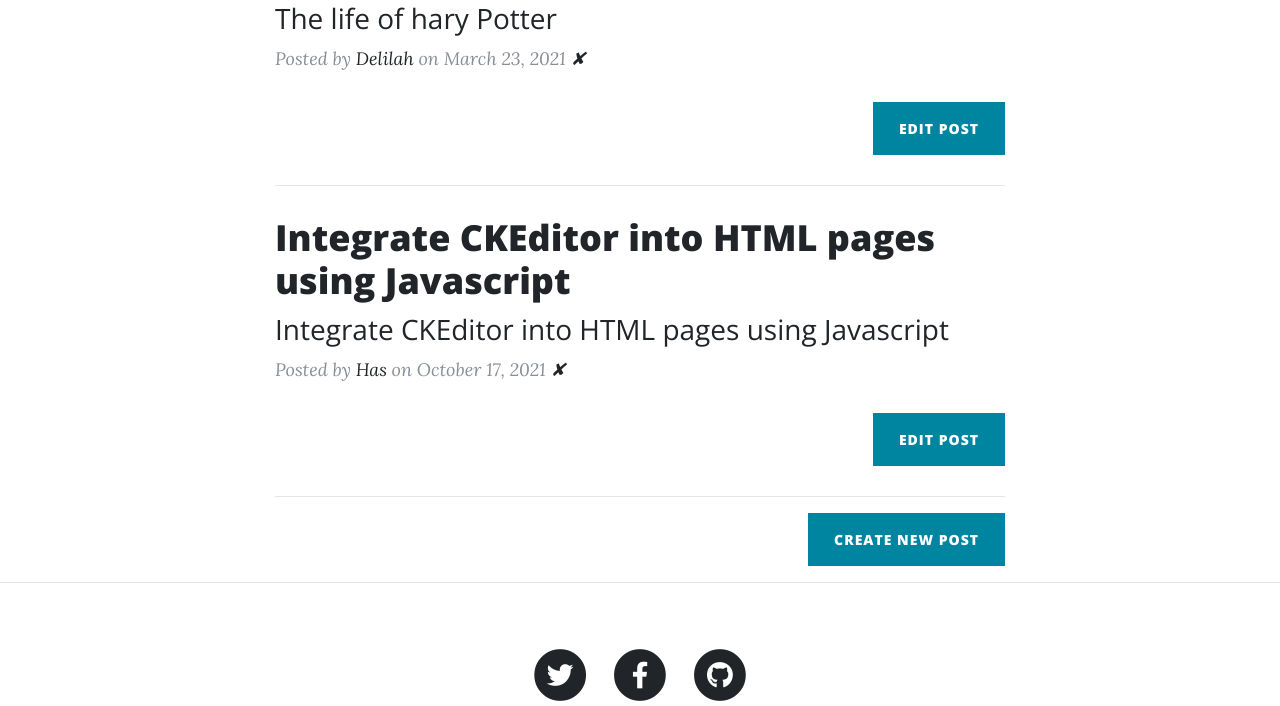
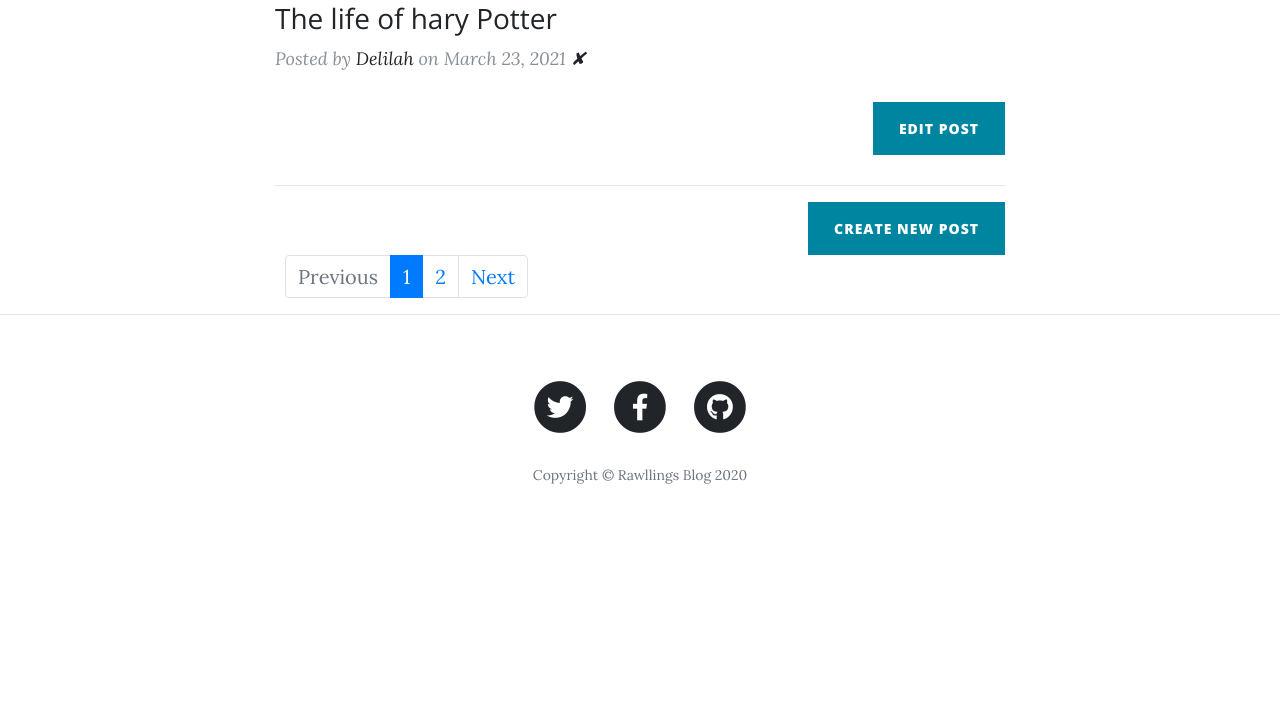
Before and after one commit to derawl/Rawllings-Blog, a Flask app: page / in a window 1280 px wide. Shown: the part 664-1370 px from the top of the page. After the commit the page ends 1148 px from the top, so only its background shows below. Run offline with Flask 2, Linux system fonts and the light colour scheme; a user stored in the database is signed in; data comes from the database, SQL or seed files in the repository; both versions use the stored data as it was after the commit; some libraries are stand-ins or nearby versions.

Commit message:
added pagination to first page

```diff
--- a/main.py
+++ b/main.py
@@ -1,4 +1,4 @@
-from flask import Flask, render_template, redirect, url_for, flash, abort
+from flask import Flask, render_template, request, redirect, url_for, flash, abort
 from flask_bootstrap import Bootstrap
 from flask_ckeditor import CKEditor
 from datetime import date
@@ -83,14 +83,22 @@ def load_user(user_id):
 
 
 
-@app.route('/')
-def get_all_posts():
+@app.route('/', methods=['GET'], defaults={"page": 1})
+@app.route('/<int:page>', methods=['GET'])
+def get_all_posts(page):
     Id = 0
     if current_user.is_authenticated:
         Id = current_user.id
     posts = BlogPost.query.all()
 
-    return render_template("index.html", all_posts=posts, id=Id, logged_in=current_user.is_authenticated)
+    if page:
+        page = int(page)
+    else:
+        page = 1
+
+    pages = BlogPost.query.paginate(page=page, per_page=1)
+
+    return render_template("index.html", all_posts=posts, pages=pages, id=Id, logged_in=current_user.is_authenticated)
 
 
 @app.route('/register', methods=['GET', 'POST'])
@@ -225,4 +233,4 @@ def delete_post(post_id):
 
 
 if __name__ == "__main__":
-    app.run(host='0.0.0.0', port=5000, debug=True)
+    app.run(debug=True)
--- a/templates/index.html
+++ b/templates/index.html
@@ -19,7 +19,7 @@
   <div class="container">
     <div class="row">
       <div class="col-lg-8 col-md-10 mx-auto">
-        {% for post in all_posts %}
+        {% for post in pages.items %}
         <div class="post-preview">
           <a href="{{ url_for('show_post', post_id=post.id) }}">
             <h2 class="post-title">
@@ -52,7 +52,32 @@
           </div>
         {% endif %}
       </div>
+
+
     </div>
+<div class="col-lg-8 col-md-10 mx-auto"style="text-align:center;">
+    <nav aria-label="...">
+  <ul class="pagination">
+    <li class="page-item {% if not pages.has_prev%} disabled {% endif %}">
+      <a href="/{{pages.prev_num}}"><span class="page-link">Previous</span></a>
+    </li>
+
+    {% for link in pages.iter_pages() %}
+          <li class="page-item {% if link==pages.page %} active {% endif %}">
+            <a class="page-link" href="/{{link}}" >
+              {{link}}
+              <span class="sr-only">(current)</span>
+      </a>
+    </li>
+    {% endfor %}
+
+
+    <li class="page-item {% if not pages.has_next %} disabled {% endif %}">
+      <a class="page-link" href="/{{pages.next_num}}">Next</a>
+    </li>
+  </ul>
+</nav>
+</div>
   </div>
   <hr>
 <script>
```
Also changed, not shown: blog.db.
